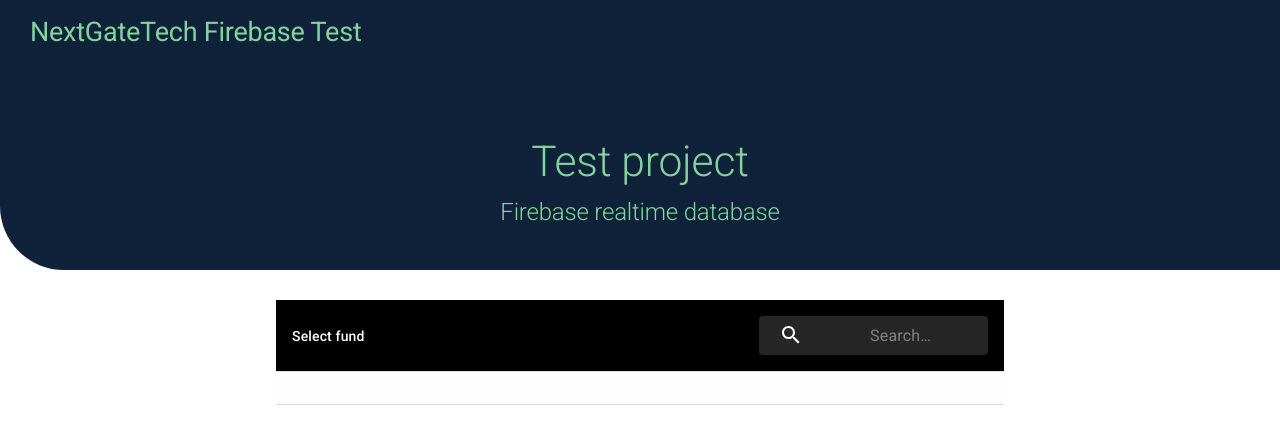
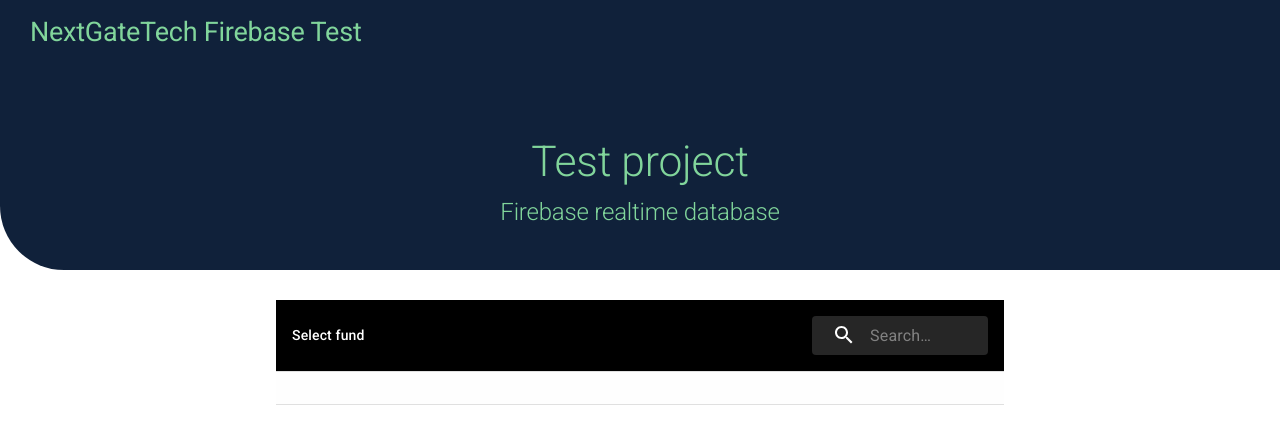
Before and after one commit to nikhilb2/nextGateTest, a React (Create React App) app: page / in a window 1280 px wide. Shown: the top 444 px of the page. Built offline with nearby package versions, Linux system fonts and the light colour scheme; no server answers; the database is empty.

Commit message:
fix: search width fix

```diff
--- a/src/components/common/SubFundsTable.tsx
+++ b/src/components/common/SubFundsTable.tsx
@@ -42,12 +42,11 @@
     //minWidth: 700,
   },
   search: {
-    width: '50%'
+  //  width: '50%'
   },
   searchHolder: {
-    display:'flex',
-    flexDirection: 'row',
-    justifyContent: 'flex-end'
+    alignItems: 'flex-end',
+    width: '30%'
   }
 })
 
--- a/src/components/common/table.tsx
+++ b/src/components/common/table.tsx
@@ -41,14 +41,10 @@
   table: {
     //minWidth: 700,
   },
-  search: {
-    width: '50%'
-  },
-  searchHolder: {
-    display:'flex',
-    flexDirection: 'row',
-    justifyContent: 'flex-end'
-  }
+    searchHolder: {
+      alignItems: 'flex-end',
+      width: '30%'
+    }
 })
 
 interface Props {
@@ -68,7 +64,7 @@
         <TableHead>
           <TableRow>
             <StyledTableCell>{title}</StyledTableCell>
-            <StyledTableCell align="right" className={classes.searchHolder}><Searchbar className={classes.search} onChange={(text) => {
+            <StyledTableCell align="right" className={classes.searchHolder} ><Searchbar onChange={(text) => {
               if (onSearch) {
                 onSearch(text)
               }
@@ -91,6 +87,7 @@
                   {fund.name}
                 </StyledTableCell>
                 <StyledTableCell align="right"></StyledTableCell>
+
               </StyledTableRow>
             ))}
         </TableBody>
```
